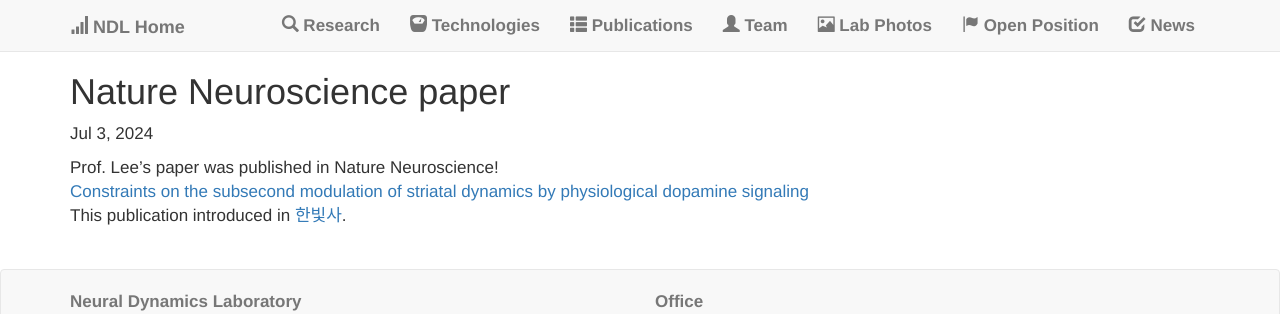
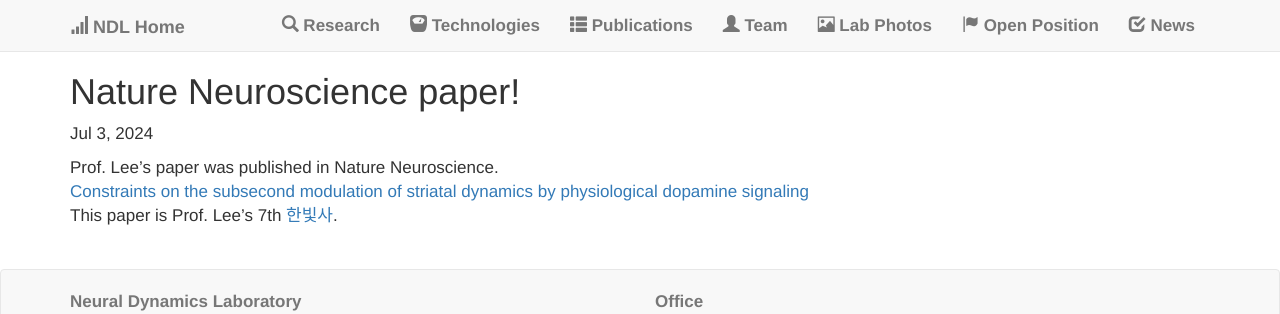
Before and after one commit to kleelab/kleelab.github.io, a Jekyll site: the page built from _posts/2024-07-03- A new paper.md, in a window 1280 px wide. Shown: the top 314 px of the page. Built offline with Jekyll 4.4.1, drawn with Linux system fonts in a browser that asks for light colours; nearby versions of some CDN libraries; a style sheet for code colours, icons or effects is not loaded.

Commit message:
Update 2024-07-03- A new paper.md

```diff
--- a/_posts/2024-07-03- A new paper.md
+++ b/_posts/2024-07-03- A new paper.md
@@ -1,9 +1,9 @@
 ---
 layout: post
-title:  Nature Neuroscience paper
+title:  Nature Neuroscience paper!
 date:   2024-07-03
 excerpt:
 ---
-Prof. Lee's paper was published in Nature Neuroscience!<br>
+Prof. Lee's paper was published in Nature Neuroscience.<br>
 <a href="https://www.nature.com/articles/s41593-024-01699-z"> Constraints on the subsecond modulation of striatal dynamics by physiological dopamine signaling </a> <br>
-This publication introduced in <a href="https://www.ibric.org/bric/hanbitsa/treatise.do?mode=treatise-view&id=93932&authorId=7666&pager.offset=0&pagerLimit=10&srAuthorId=7666&beforemode=author-treatise-list#!/list"> 한빛사</a>.
+This paper is Prof. Lee's 7th<a href="https://www.ibric.org/bric/hanbitsa/treatise.do?mode=treatise-view&id=93932&authorId=7666&pager.offset=0&pagerLimit=10&srAuthorId=7666&beforemode=author-treatise-list#!/list"> 한빛사</a>.
```
